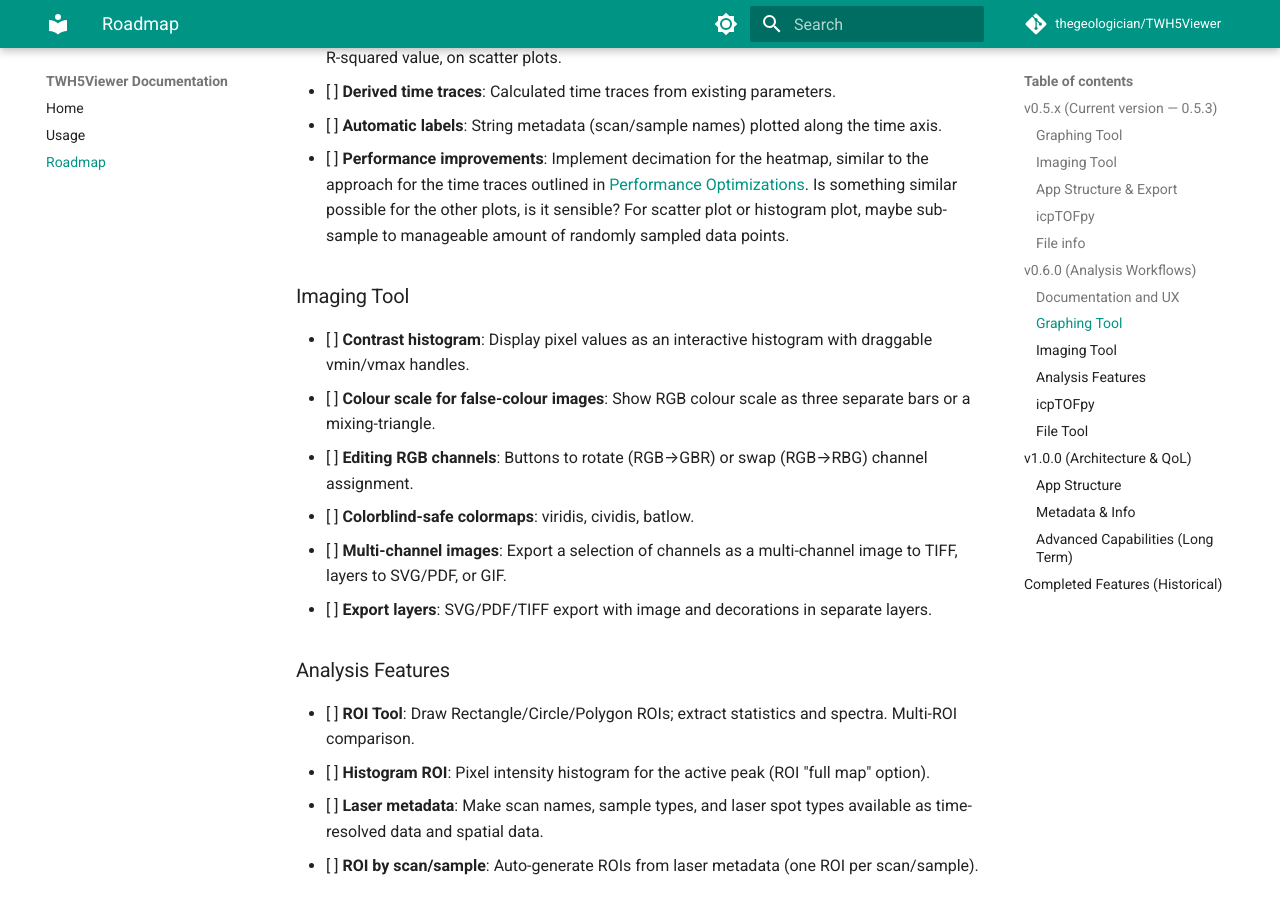
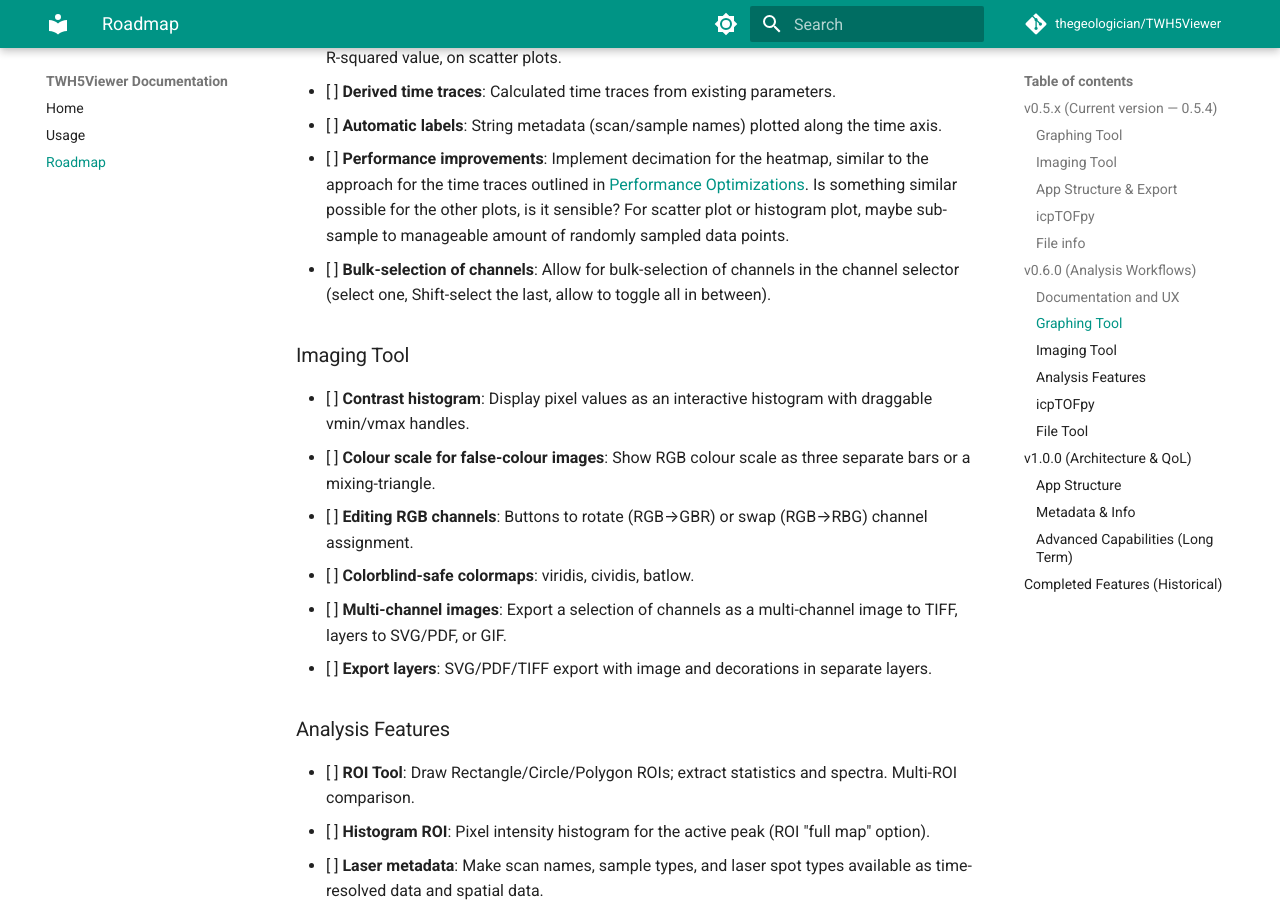
Before and after one commit to thegeologician/TWH5Viewer, an MkDocs documentation site: the page built from docs/ROADMAP.md, in a window 1280 px wide and 900 px high, scrolled down 2533 px. Built offline with MkDocs 1.6.1 and Material for MkDocs 9.7.7, drawn with Linux system fonts in a browser that asks for light colours; comment, search, counter and statistics services are not loaded; some of the changed text lies outside the part shown.

```diff
--- a/docs/ROADMAP.md
+++ b/docs/ROADMAP.md
@@ -7,14 +7,14 @@ Known bugs and issues are tracked in [BUGS.md](BUGS.md).
 
 ---
 
-## v0.5.x (Current version — 0.5.3)
+## v0.5.x (Current version — 0.5.4)
 *Focus: Visualization enhancements, channel filtering, layout flexibility, export completion, and core application stability.*
 
 ### Graphing Tool
 - [x] **Histogram plot binning options**: Options to either keep current, use same bin width for all channels, or calculate bin edges from min/max of all channels.
 - [x] **Histogram plot split**: Option to split into individual histograms for each channel, or plot them all in one plot.
 - [x] **Lin/Log toggles**: Make Lin/Log toggles available for all scatter- and histogram-plots in the Coplot all at once.
-- [ ] **Logarithmic & specific color scaling**: Logarithmic and other (ECDF, etc.) color-scaling options for heatmaps.
+- [x] **Logarithmic & specific color scaling**: Logarithmic and other (ECDF, etc.) color-scaling options for heatmaps. *(v0.5.5)*
 - [ ] **Improved channel selectors — imaging tool**: Port `ChannelSelectorWidget` to the imaging tool's single-select channel dropdown (search box + group pre-filters, single-select mode). Graphing tool integration is complete through Phase 4 — see [Implementation Plan](implementation_plan_channel_selector.md).
 
 
@@ -27,7 +27,7 @@ Known bugs and issues are tracked in [BUGS.md](BUGS.md).
 - [ ] **Image export completeness**: Ensure `image_export.py` supports every option exposed in the Export dialog.
 
 ### icpTOFpy
-- [ ] **Better TPS2 parameter names**: Translate names of TPS2 parameters to be more user-friendly. Requires lookup table.
+- [x] **Better TPS2 parameter names**: Translate names of TPS2 parameters to be more user-friendly. Requires lookup table.
 - [x] **Implement is_Quantistar()**: New metadata function and integration into the metadata loading system.
 
 ### File info
@@ -57,6 +57,7 @@ Known bugs and issues are tracked in [BUGS.md](BUGS.md).
 - [ ] **Derived time traces**: Calculated time traces from existing parameters.
 - [ ] **Automatic labels**: String metadata (scan/sample names) plotted along the time axis.
 - [ ] **Performance improvements**: Implement decimation for the heatmap, similar to the approach for the time traces outlined in [Performance Optimizations](plot_performance_optimizations.md). Is something similar possible for the other plots, is it sensible? For scatter plot or histogram plot, maybe sub-sample to manageable amount of randomly sampled data points.
+- [ ] **Bulk-selection of channels**: Allow for bulk-selection of channels in the channel selector (select one, Shift-select the last, allow to toggle all in between).
 
 ### Imaging Tool
 - [ ] **Contrast histogram**: Display pixel values as an interactive histogram with draggable vmin/vmax handles.
```
Also changed, not shown: CHANGELOG.md (+12 -0 lines), docs/index.md (+1 -1 lines).
